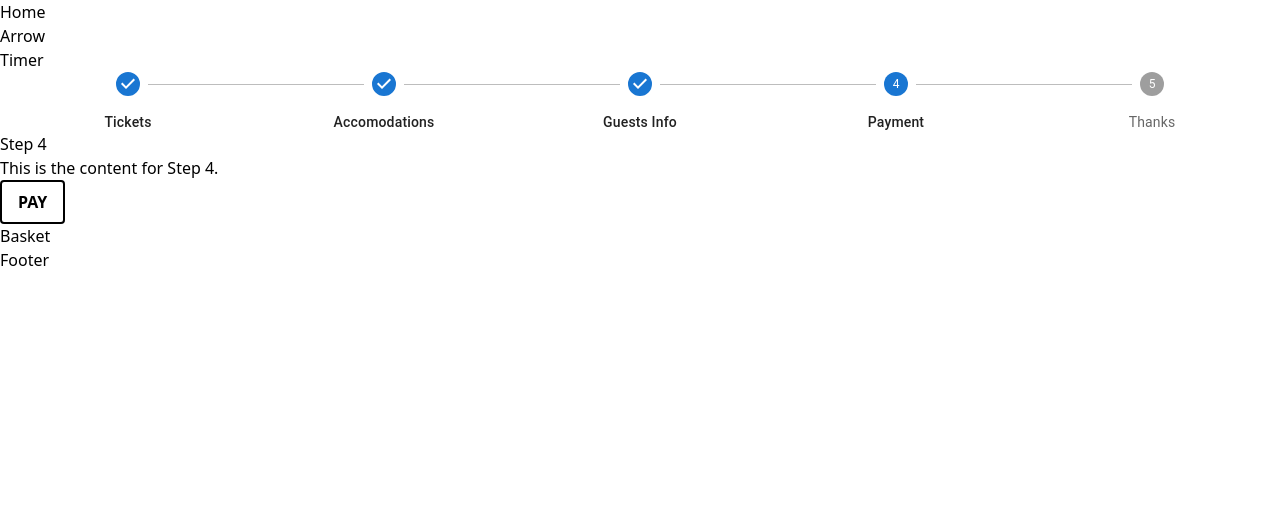
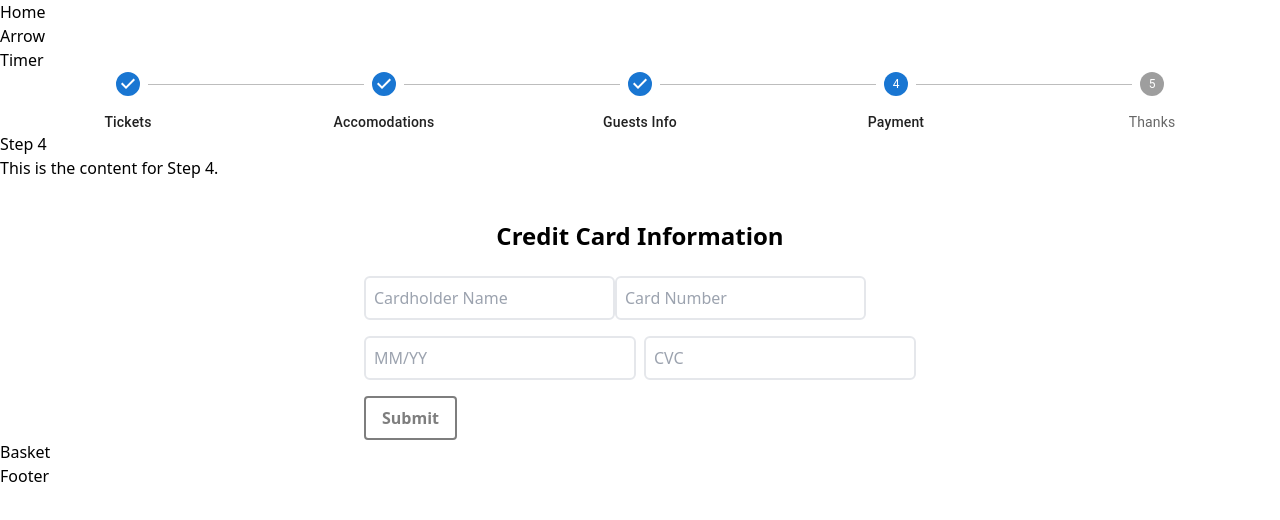
Before and after one commit to rossosofia/frontend_foofest_exam_sofia, a Next.js app: page /payment in a window 1280 px wide. Shown: the top 520 px of the page. Built offline with nearby package versions, Linux system fonts and the light colour scheme.

Commit message:
Added a credit card form, still need validation

```diff
--- /dev/null
+++ b/src/components/CreditCard.jsx
@@ -0,0 +1,103 @@
+import React, { useState } from "react";
+import Container from "@mui/material/Container";
+import Anchor from "./Anchor";
+
+export default function CreditCardForm() {
+  const [cardName, setCardName] = useState("");
+  const [cardNumber, setCardNumber] = useState("");
+  const [expiryDate, setExpiryDate] = useState("");
+  const [cvc, setCvc] = useState("");
+
+  const isFormInvalid =
+    !cardName ||
+    !cardNumber ||
+    !expiryDate ||
+    !cvc ||
+    cardNumber.replace(/\s/g, "").length !== 16 ||
+    cvc.length !== 3 ||
+    !expiryDate.match(/^(0[1-9]|1[0-2])\/\d{2}$/);
+
+  const submitForm = (e) => {
+    e.preventDefault();
+
+    if (!isFormInvalid) {
+      // Handle form submission here.
+      console.log(cardName, cardNumber, expiryDate, cvc);
+    }
+  };
+
+  const handleExpiryChange = (e) => {
+    const value = e.target.value;
+    const trimmedValue = value.replace(/[^0-9]/g, "");
+    let finalValue = trimmedValue;
+    if (trimmedValue.length >= 2) {
+      finalValue = `${trimmedValue.slice(0, 2)}/${trimmedValue.slice(2, 4)}`;
+    }
+    setExpiryDate(finalValue);
+  };
+
+  const handleCardNumberChange = (e) => {
+    const value = e.target.value;
+    const trimmedValue = value.replace(/[^0-9]/g, "");
+    let finalValue = trimmedValue;
+
+    if (trimmedValue.length > 4) {
+      const matches = trimmedValue.match(/(\d{0,4})/g);
+      finalValue = matches.join(" ").trim();
+    }
+    setCardNumber(finalValue);
+  };
+
+  return (
+    <Container maxWidth="sm" className="flex flex-col mt-10">
+      <h2 className="text-2xl mb-6 text-center font-bold">
+        Credit Card Information
+      </h2>
+      <input
+        className="border-2 border-gray-200 rounded-md p-2 mb-4"
+        type="text"
+        name="name"
+        placeholder="Cardholder Name"
+        value={cardName}
+        onChange={(e) => setCardName(e.target.value)}
+        autoComplete="name"
+      />
+      <input
+        className="border-2 border-gray-200 rounded-md p-2 mb-4"
+        type="text"
+        name="cardNumber"
+        placeholder="Card Number"
+        value={cardNumber}
+        onChange={handleCardNumberChange}
+        maxLength="19"
+        autoComplete="cc-number"
+      />
+      <div className="flex space-x-2 mb-4">
+        <input
+          className="border-2 border-gray-200 rounded-md p-2 flex-1"
+          type="text"
+          name="expiry"
+          placeholder="MM/YY"
+          value={expiryDate}
+          onChange={handleExpiryChange}
+          maxLength="5"
+          autoComplete="cc-exp"
+        />
+        <input
+          className="border-2 border-gray-200 rounded-md p-2 flex-1"
+          type="text"
+          name="cvc"
+          placeholder="CVC"
+          value={cvc}
+          onChange={(e) => setCvc(e.target.value.replace(/\D/g, ""))}
+          maxLength="3"
+          autoComplete="cc-csc"
+        />
+      </div>
+
+      <Anchor href="/thanks" disabled={isFormInvalid} onClick={submitForm}>
+        Submit
+      </Anchor>
+    </Container>
+  );
+}
--- a/src/pages/payment/index.jsx
+++ b/src/pages/payment/index.jsx
@@ -1,13 +1,14 @@
 import FlowLayout from "@/components/FlowLayout";
 import { useRouter } from "next/router";
 import Anchor from "@/components/Anchor";
+import CreditCardForm from "@/components/CreditCard";
 
 export default function Payments() {
   return (
     <FlowLayout>
       <h1>Step 4</h1>
       <p>This is the content for Step 4.</p>
-      <Anchor href="/thanks/">PAY</Anchor>
+      <CreditCardForm />
     </FlowLayout>
   );
 }
```
